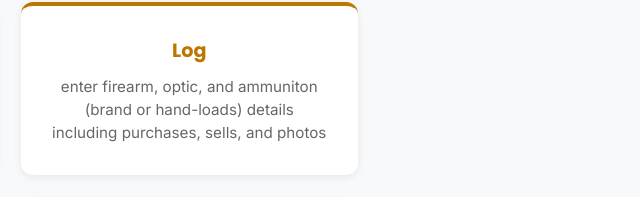
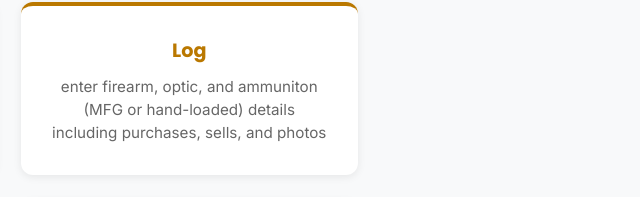
Before and after one commit to briancalc/bcalctracker, a plain HTML site: page docs/index.html in a window 1280 px wide. Shown: the part 740-937 px from the top of the page, 632-1272 px from the left. Drawn offline with Linux system fonts and the light colour scheme.

Commit message:
website update 2026-06-14b

```diff
--- a/docs/index.html
+++ b/docs/index.html
@@ -546,7 +546,7 @@
             </div>
             <div class="feature-card">
                 <h3>Log</h3>
-                <p>enter firearm, optic, and ammuniton (brand or hand-loads) details including purchases, sells, and photos</p>
+                <p>enter firearm, optic, and ammuniton (MFG or hand-loaded) details including purchases, sells, and photos</p>
             </div>
             <div class="feature-card">
                 <h3>Track</h3>
```
